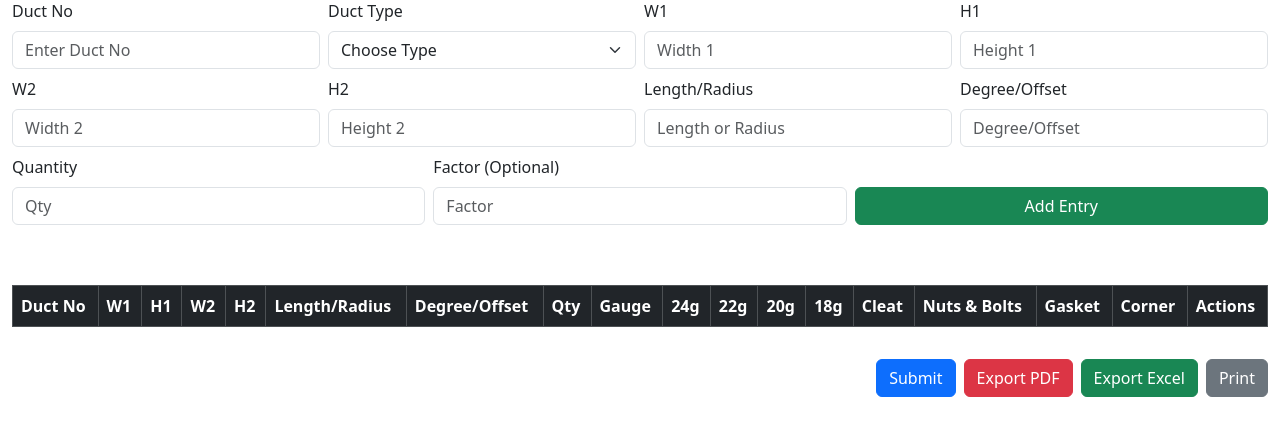
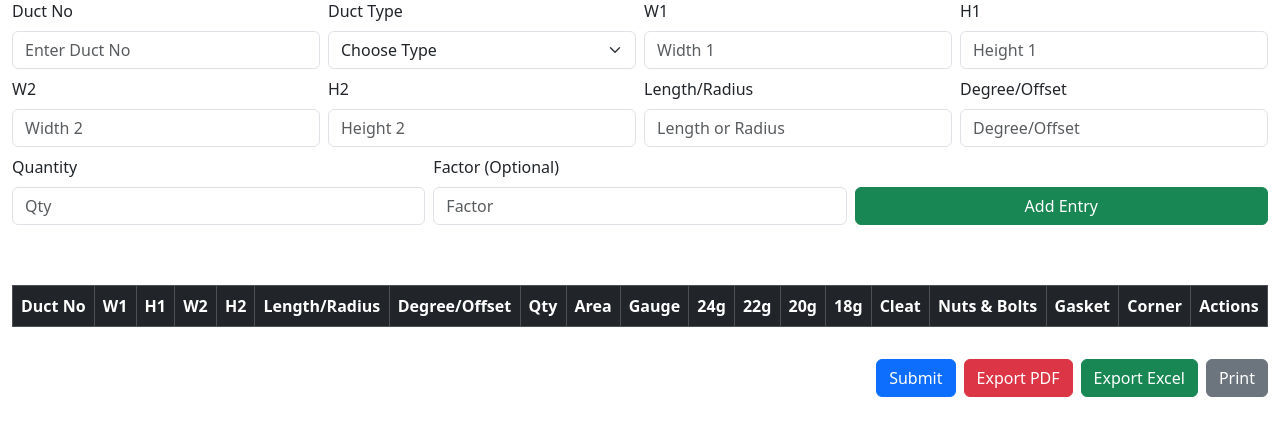
Before and after one commit to kumartech-maker/Ducting_project, a Flask app: template app/templates/measurement_sheet.html in a window 1280 px wide. Shown: the part 357-800 px from the top of the page. Run offline with Flask 3, Linux system fonts and the light colour scheme; the template is opened without the code that fills it, so the values that code supplies are empty.

Commit message:
Update measurement_sheet.html

```diff
--- a/app/templates/measurement_sheet.html
+++ b/app/templates/measurement_sheet.html
@@ -129,6 +129,7 @@
     <th>Length/Radius</th>
     <th>Degree/Offset</th>
     <th>Qty</th>
+    <th>Area</th> <!-- ✅ Added -->
     <th>Gauge</th>
     <th>24g</th>
     <th>22g</th>
```
Lines whose indentation alone changed are shown as unchanged.
